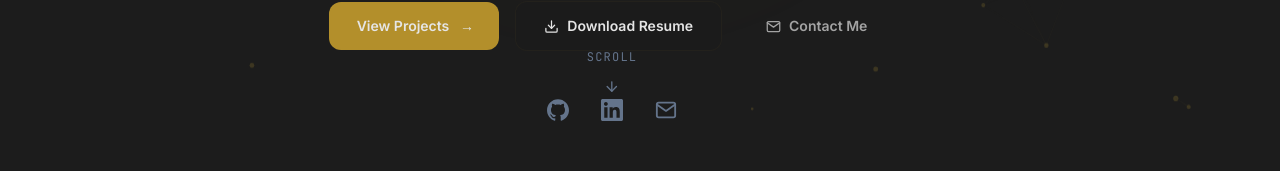
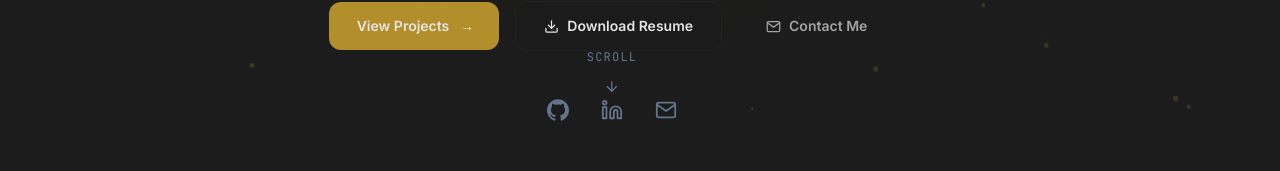
Before and after one commit to Manan-S85/Portfolio, a Next.js app: page / in a window 1280 px wide. Shown: the part 781-952 px from the top of the page. Built offline with nearby package versions, Linux system fonts and the light colour scheme.

Commit message:
minor change

```diff
--- a/components/sections/Hero.tsx
+++ b/components/sections/Hero.tsx
@@ -2,8 +2,8 @@
 
 import { useRef, useEffect, useState, useMemo } from "react";
 import { motion } from "framer-motion";
-import { FiArrowDown, FiBriefcase, FiClock, FiCopy, FiDownload, FiMail, FiMapPin, FiPhone } from "react-icons/fi";
-import { SiGithub, SiLinkedin } from "react-icons/si";
+import { FiArrowDown, FiBriefcase, FiClock, FiCopy, FiDownload, FiLinkedin, FiMail, FiMapPin, FiPhone } from "react-icons/fi";
+import { SiGithub } from "react-icons/si";
 
 // Neural network canvas animation
 function NeuralCanvas() {
@@ -369,7 +369,7 @@ export default function Hero() {
                             className="text-slate-500 hover:text-white transition-colors p-2"
                             aria-label="LinkedIn"
                         >
-                            <SiLinkedin size={22} />
+                            <FiLinkedin size={22} />
                         </a>
                         <a
                             href="mailto:sandhaliya1@gmail.com"
--- a/package.json
+++ b/package.json
@@ -14,7 +14,7 @@
     "next": "14.2.30",
     "react": "^18",
     "react-dom": "^18",
-    "react-icons": "^5.2.1",
+    "react-icons": "5.2.1",
     "react-intersection-observer": "^9.10.3"
   },
   "devDependencies": {
```
